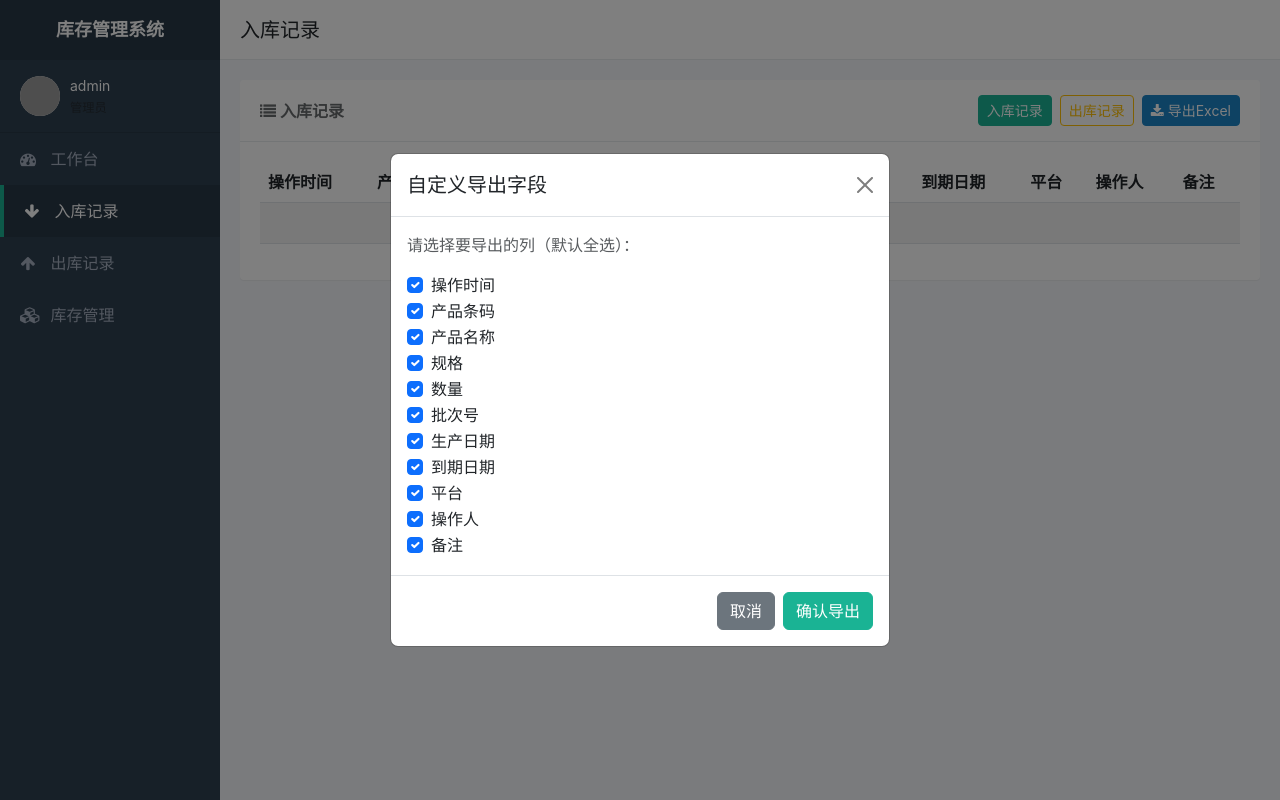
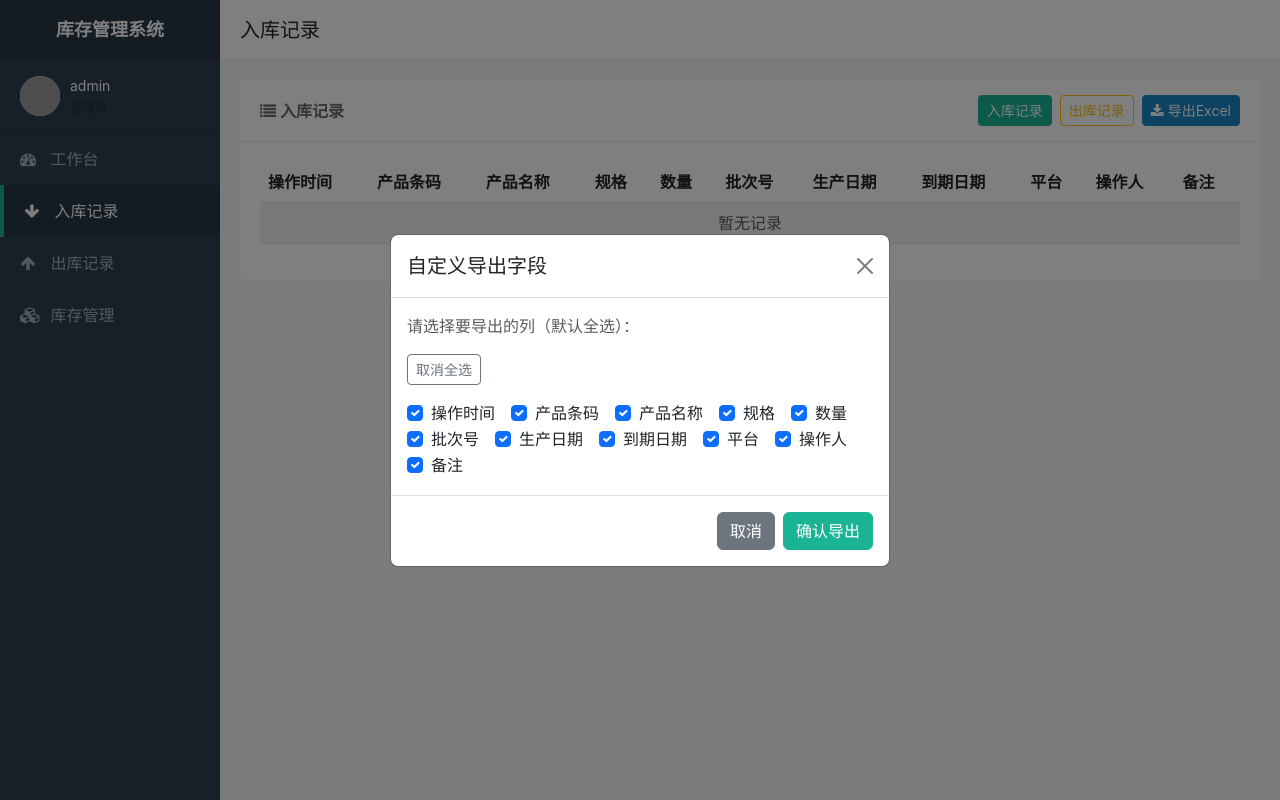
Before and after one commit to fsy144/-, a Flask app: page /records/in in a window 1280 px wide, after a click on "导出Excel". Run offline with Flask 3, Linux system fonts and the light colour scheme; a user stored in the database is signed in; data that the repository does not hold is empty; grey boxes are pictures that could not be loaded.

Commit message:
仓库管理系统1.2.5 权限管理入库和出库的操作人自动填写为当前的用户名.导出excel的时候应该弹出一个选择框,用户上传头像

```diff
--- a/templates/records.html
+++ b/templates/records.html
@@ -130,18 +130,23 @@
             </div>
             <div class="modal-body">
                 <p class="text-muted">请选择要导出的列（默认全选）：</p>
+                <div class="mb-3">
+                    <button type="button" class="btn btn-sm btn-outline-secondary" id="selectAllBtn" onclick="toggleSelectAll()">取消全选</button>
+                </div>
                 <form id="exportForm">
+                    <div class="d-flex flex-wrap">
                         {% set all_fields = ['操作时间', '产品条码', '产品名称', '规格', '数量'] %}
                         {% if record_type == 'out' %}
                             {% set all_fields = all_fields + ['运单号'] %}
                         {% endif %}
                         {% set all_fields = all_fields + ['批次号', '生产日期', '到期日期', '平台', '操作人', '备注'] %}
                         {% for field in all_fields %}
-                    <div class="form-check">
-                        <input class="form-check-input" type="checkbox" name="fields" value="{{ field }}" id="field_{{ loop.index }}" checked>
+                        <div class="form-check form-check-inline">
+                            <input class="form-check-input export-field-check" type="checkbox" name="fields" value="{{ field }}" id="field_{{ loop.index }}" checked>
                             <label class="form-check-label" for="field_{{ loop.index }}">{{ field }}</label>
                         </div>
                         {% endfor %}
+                    </div>
                 </form>
             </div>
             <div class="modal-footer">
@@ -155,22 +160,37 @@
 
 {% block extra_js %}
 <script>
+    // 全选/取消全选切换
+    function toggleSelectAll() {
+        const checks = document.querySelectorAll('.export-field-check');
+        const allChecked = Array.from(checks).every(c => c.checked);
+        const newState = !allChecked;
+        checks.forEach(c => c.checked = newState);
+        document.getElementById('selectAllBtn').textContent = newState ? '取消全选' : '全选';
+    }
+
+    // 提交导出
     function submitExport() {
-        var formData = $('#exportForm').serialize();
-        // 动态创建form提交
         var tempForm = $('<form>', {
             'method': 'POST',
             'action': '/records/{{ record_type }}/download',
             'target': '_blank'
         });
-        var fields = $('#exportForm input[name="fields"]:checked').map(function() {
+        var checkedFields = $('.export-field-check:checked').map(function() {
             return '<input type="hidden" name="fields" value="' + $(this).val() + '">';
         }).get().join('');
-        tempForm.append(fields);
+        tempForm.append(checkedFields);
         $('body').append(tempForm);
         tempForm.submit();
         tempForm.remove();
         $('#exportModal').modal('hide');
     }
+
+    // 初始化按钮文字（默认全选，显示"取消全选"）
+    $(function() {
+        const checks = document.querySelectorAll('.export-field-check');
+        const allChecked = Array.from(checks).every(c => c.checked);
+        document.getElementById('selectAllBtn').textContent = allChecked ? '取消全选' : '全选';
+    });
 </script>
 {% endblock %}
```
Lines whose indentation alone changed are shown as unchanged.
